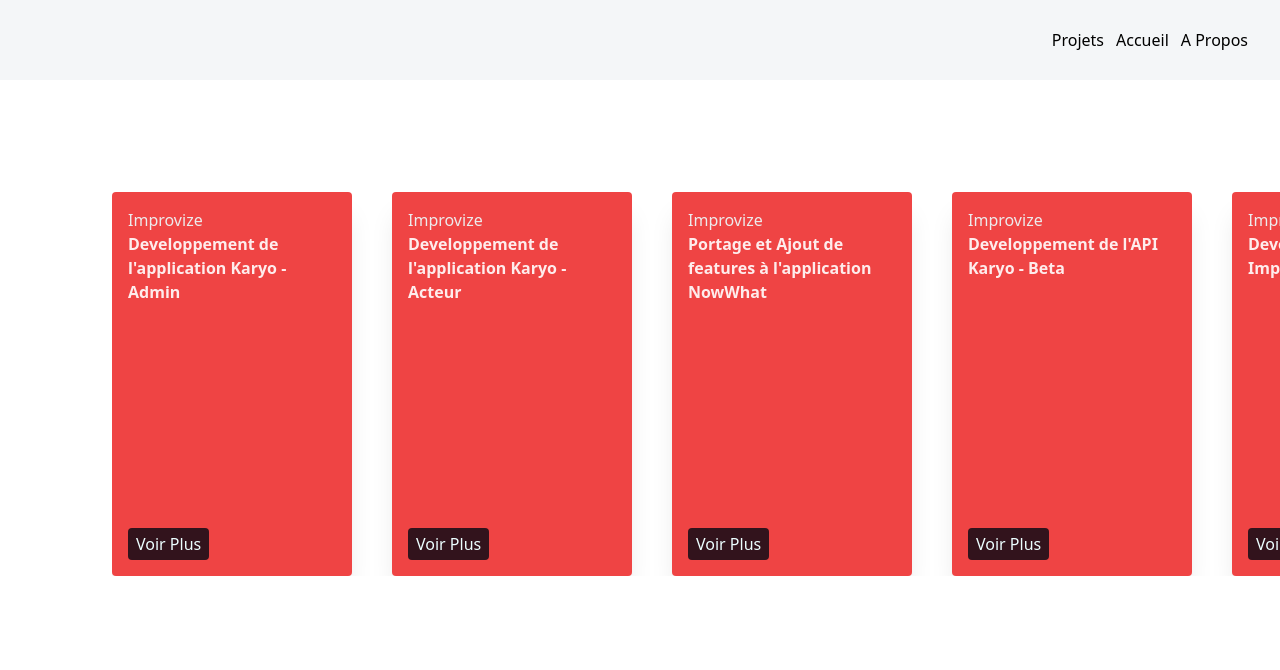
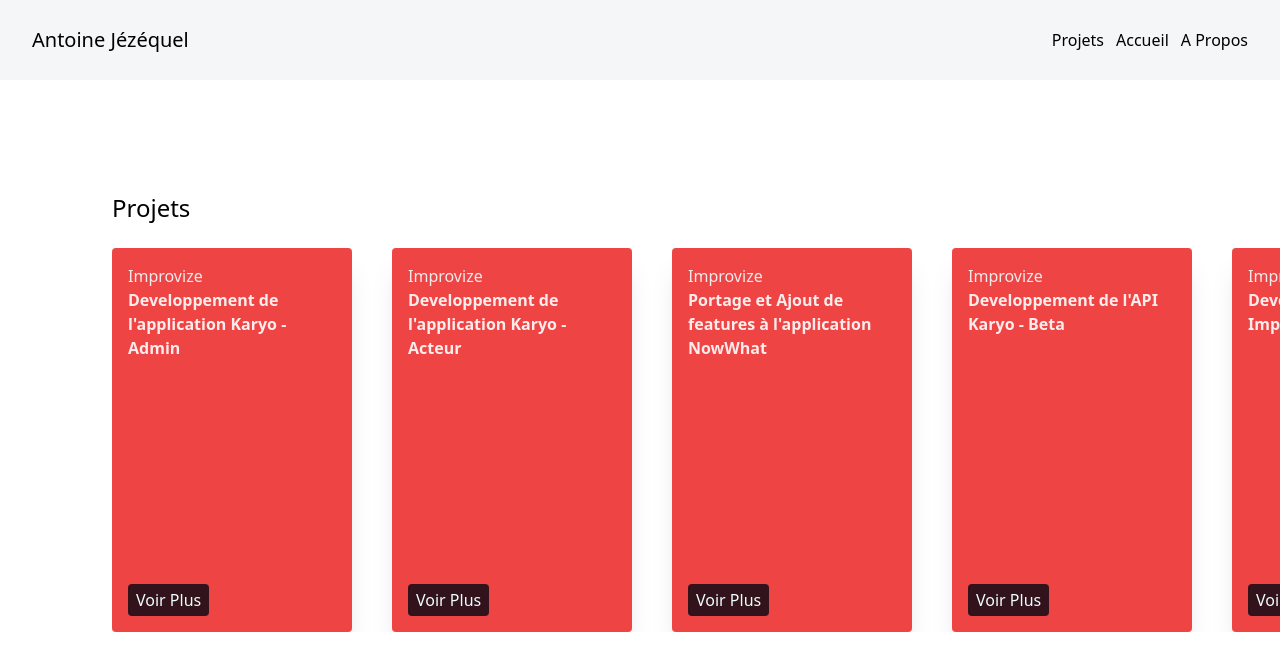
Before and after one commit to lhommenul/portfolio, an Astro site: page / in a window 1280 px wide. Built offline with nearby package versions, Linux system fonts and the light colour scheme; Astro itself is replaced by a stand-in of ours.

Commit message:
[ FEATURE ] card + header + indexx

```diff
--- a/src/components/Card.astro
+++ b/src/components/Card.astro
@@ -11,5 +11,5 @@ const { className } = Astro.props;
     <p class="text-cyan-50 text-opacity-90 "><slot name="title" /></p>
     <p class=" font-semibold text-opacity-90 text-white" ><slot name="role" /></p>
   </header>
-  <button class=" bg-gray-950 bg-opacity-80 rounded px-2 py-1 text-cyan-50 self-start" type="button" >Voir Plus</button>
+  <button class=" bg-gray-950 bg-opacity-80 rounded px-2 py-1 text-cyan-50 self-start hover:bg-opacity-70" type="button" >Voir Plus</button>
 </li>
--- a/src/components/Header.astro
+++ b/src/components/Header.astro
@@ -20,13 +20,15 @@ const mainPagesLinks = [
 ]
 ---
 
-<header class=" bg-slate-400 bg-opacity-10 w-full h-20">
+<header class=" bg-slate-400 bg-opacity-10 w-full h-20 flex flex-row justify-between px-8">
 
-  <ul class=" flex flex-row gap-3 h-full align-middle justify-end mr-8" >
+  <h1 class="self-center font-sans font-medium text-xl">Antoine Jézéquel</h1>
+
+  <ul class=" flex flex-row gap-3 h-full align-middle justify-end" >
     {
       mainPagesLinks.map( link => {
         return <li class="flex items-center justify-center" >
-          <a href={link.href} class="h-fit" >{ link.label }</a>
+          <a href={link.href} class="h-fit font-sans" >{ link.label }</a>
         </li>
       })
     }
--- a/src/pages/index.astro
+++ b/src/pages/index.astro
@@ -86,10 +86,13 @@ const applications = [
 ]
 ---
 
-<Default title="Welcome to Astro.">
-	<main>
+<Default title="Accueil - Antoine Jézéquel">
+	<main class="ml-28 mt-28">
 
-    <ul class="ml-28 mt-28 gap-10 grid grid-flow-col overflow-auto" >
+    <section>
+      <h2 class=" text-2xl ">Projets</h2>
+      <br>
+      <ul class="gap-10 grid grid-flow-col overflow-auto" >
         {
           applications.map( app => {
             return <Card className={ app.className } >
@@ -99,6 +102,7 @@ const applications = [
           })
         }
       </ul>
+    </section>
 
   </main>
 </Default>
```
Lines whose indentation alone changed are shown as unchanged.
